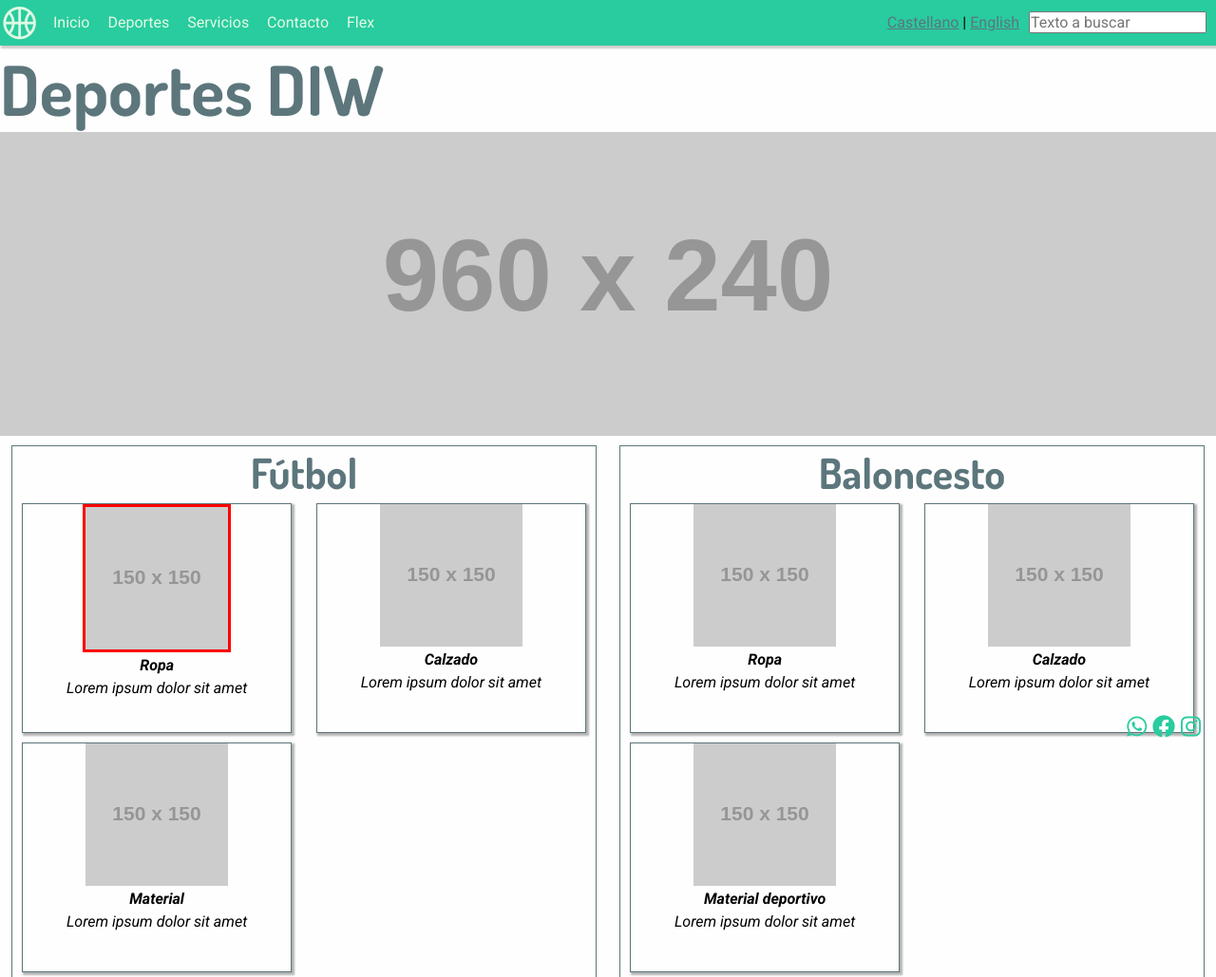
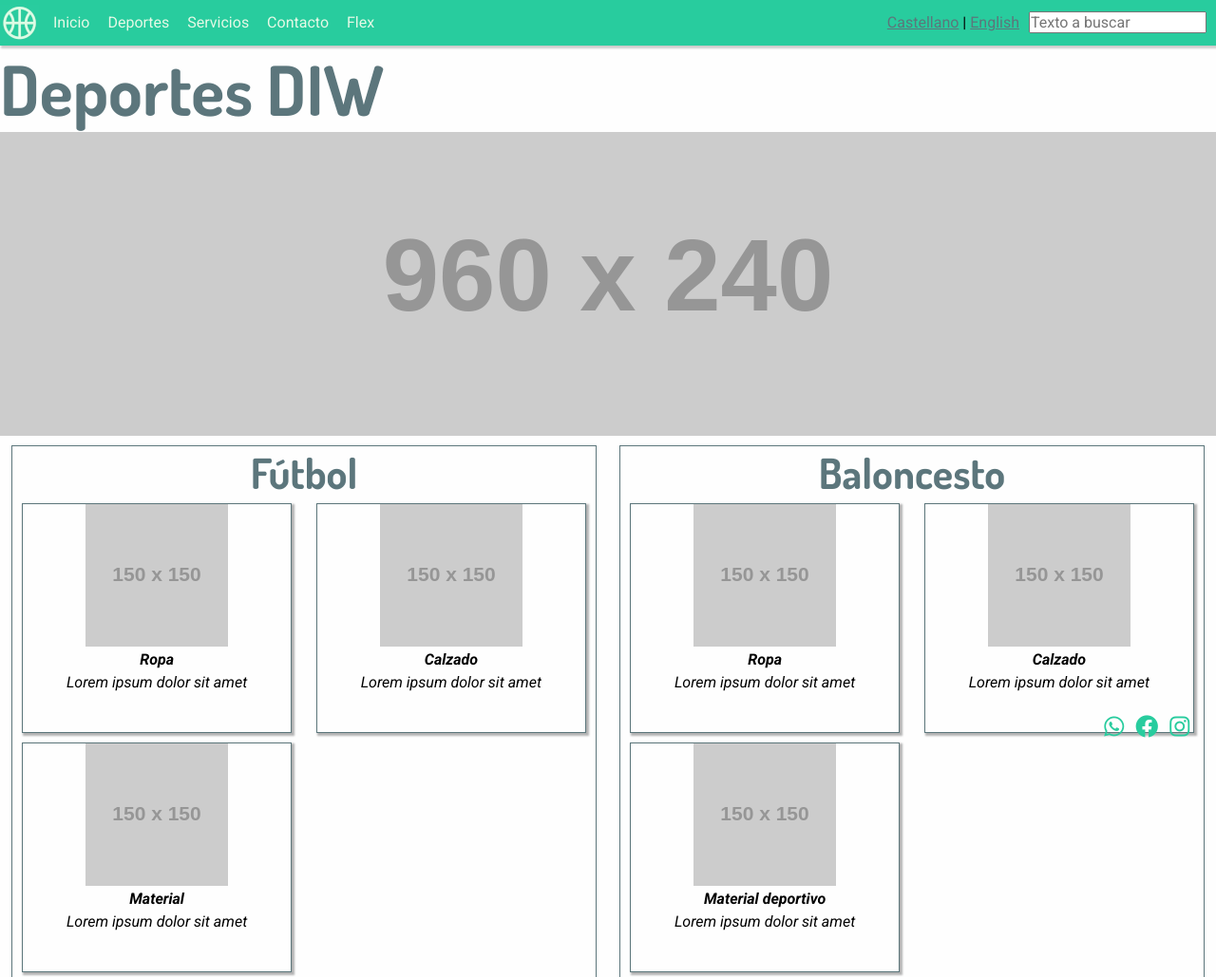
Before and after one commit to RocioMB/Practica-5-DIW, a plain HTML site: page index.html in a window 1280 px wide. Shown: the top 1029 px of the page at 95% size. Drawn offline with Linux system fonts and the light colour scheme; placeholder pictures from the web are drawn by us; some icons are missing.

Commit message:
Errores de Accesibilidad corregidos

```diff
--- a/assets/css/style.css
+++ b/assets/css/style.css
@@ -312,6 +312,10 @@ a.politicas:active {
     right: 10px;
 }
 
+.iconosRedesSociales a {
+    text-decoration: none;
+}
+
 .infoContacto {
     margin: 15px 0px;
 }
--- a/index.html
+++ b/index.html
@@ -58,7 +58,8 @@
                 <a href="#">Castellano</a> | <a href="#">English</a>
             </div>
             <div class="buscarMenu">
-                <input type="text" placeholder="Texto a buscar">
+                <label for="busqueda"></label>
+                <input id="busqueda" type="text" placeholder="Texto a buscar">
             </div>
         </div>
     </header>
@@ -71,7 +72,7 @@
             <div class="elementoDeporte">
                 <h2>Fútbol</h2>
                 <div class="subElementoDeporte">
-                    <a href="#"><img src="https://placehold.co/150x150" rmb="Ropa"></a>
+                    <a href="#"><img src="https://placehold.co/150x150" alt="Ropa"></a>
                     <p class="tituloElementoCategoria">Ropa</p>
                     <p class="textoElementoCategoria">Lorem ipsum dolor sit amet</p>
                 </div>
@@ -169,10 +170,10 @@
         <p><b>&copy; 2023 Deportes DIW</b></p>
         <a class="politicas" href="https://www.boe.es/buscar/act.php?id=BOE-A-2018-16673" target="_blank">Política de privacidad y cookies</a>
         <div class="iconosRedesSociales">
-            <a href="https://api.whatsapp.com/send?phone=34965111111&text=Deportes%20DIW%20Conócenos%20https://disenointerfacesweb23-24.github.io/practica-2-html-RocioMB" target="_blank"><i class="fa-brands fa-whatsapp"></i></a>
-            <a href="https://www.facebook.com/sharer/sharer.php?u=https://disenointerfacesweb23-24.github.io/practica-2-html-RocioMB" target="_blank"><i class="fa-brands fa-facebook"></i></a>
-            <a href="https://www.instagram.com" target="_blank"><i class="fa-brands fa-instagram"></i></a>
-            <a href="https://twitter.com/intent/tweet?text=Deportes%20DIW%20Conócenos&url=https://disenointerfacesweb23-24.github.io/practica-2-html-RocioMB" target="_blank"><i class="fa-brands fa-x-twitter"></i></a>
+            <a href="https://api.whatsapp.com/send?phone=34965111111&text=Deportes%20DIW%20Conócenos%20https://disenointerfacesweb23-24.github.io/practica-2-html-RocioMB" target="_blank"><i class="fa-brands fa-whatsapp"></i>&nbsp;</a>
+            <a href="https://www.facebook.com/sharer/sharer.php?u=https://disenointerfacesweb23-24.github.io/practica-2-html-RocioMB" target="_blank"><i class="fa-brands fa-facebook"></i>&nbsp;</a>
+            <a href="https://www.instagram.com" target="_blank"><i class="fa-brands fa-instagram"></i>&nbsp;</a>
+            <a href="https://twitter.com/intent/tweet?text=Deportes%20DIW%20Conócenos&url=https://disenointerfacesweb23-24.github.io/practica-2-html-RocioMB" target="_blank"><i class="fa-brands fa-x-twitter"></i>&nbsp;</a>
         </div>
         <br>
         <img src="./assets/images/mapa_localizacion.png" alt="Localización" width="350">
```
